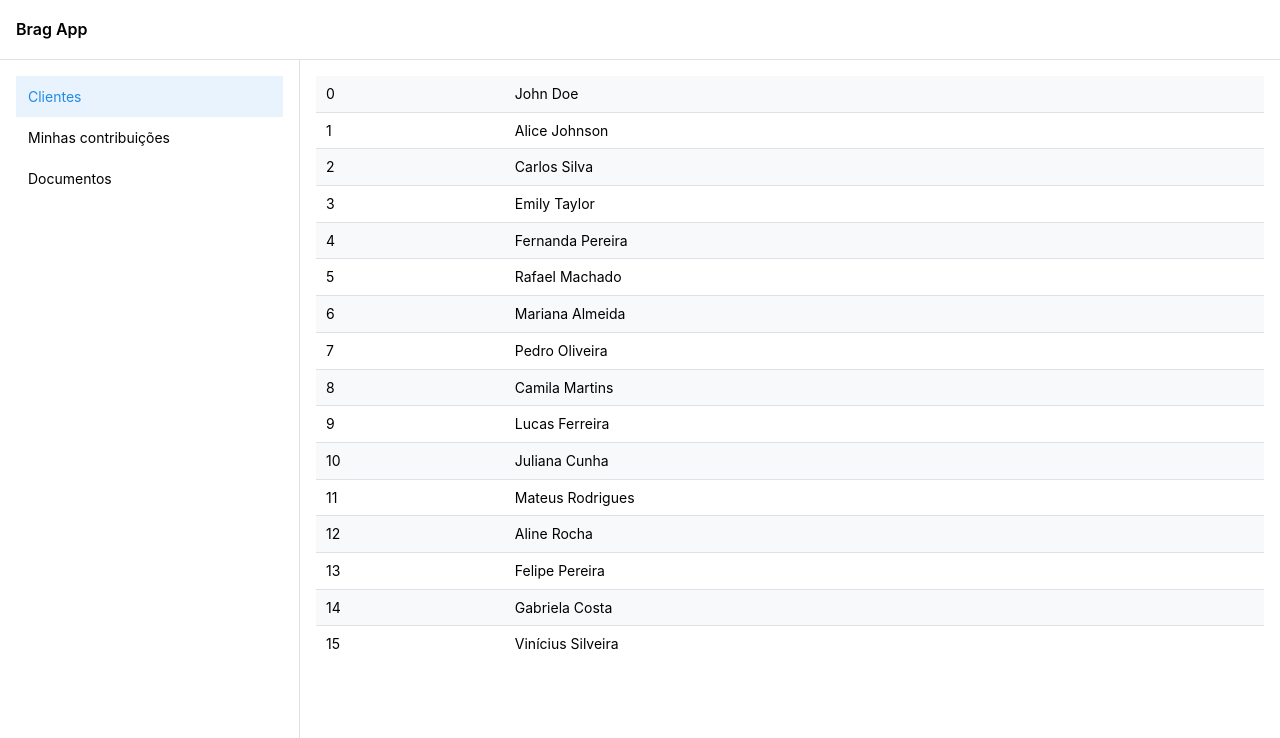
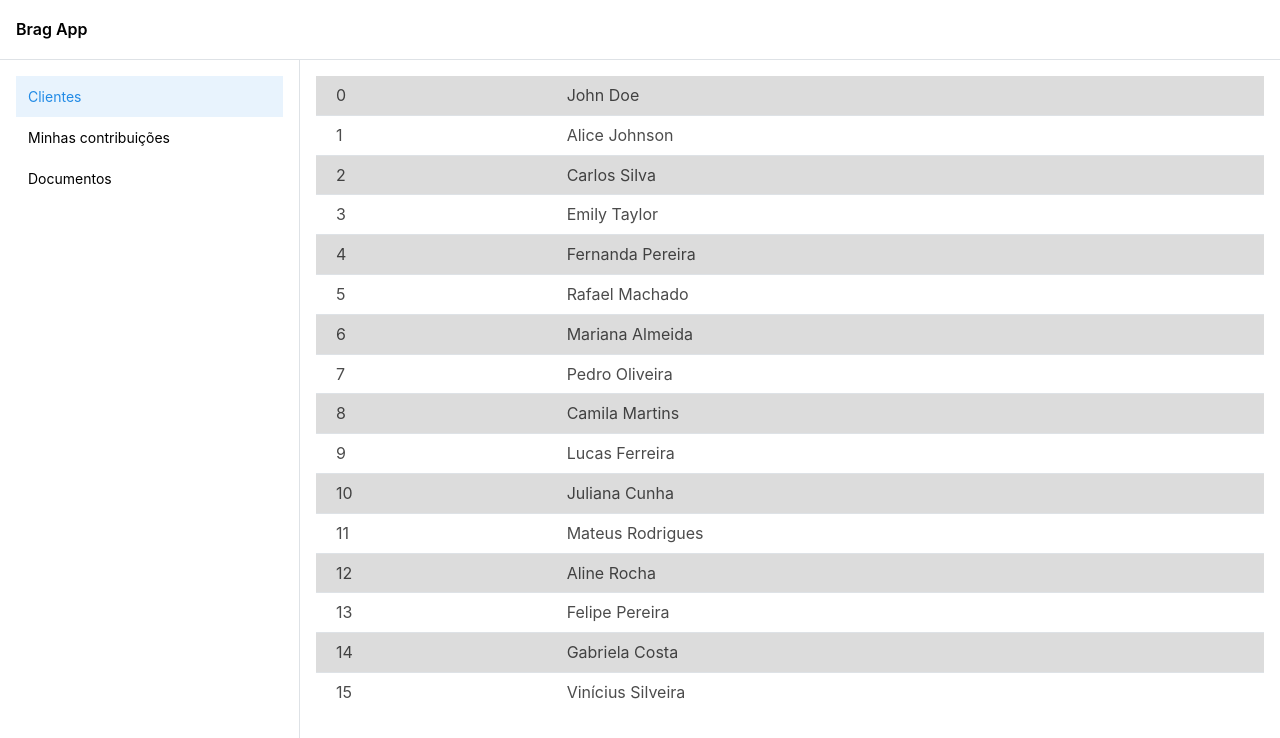
Before and after one commit to Ronald-ps/judicial-process-app-front, a React (Vite) app: page /clients in a window 1280 px wide. Shown: the top 738 px of the page. Built offline with nearby package versions, Linux system fonts and the light colour scheme; data requests are answered from the project's data file.

Commit message:
feat: melhorias de estilo em client list

```diff
--- a/src/index.css
+++ b/src/index.css
@@ -0,0 +1 @@
+@import "./mantine-override.css"
--- /dev/null
+++ b/src/mantine-override.css
@@ -0,0 +1,9 @@
+/* Override the background color of even rows */
+.mantine-Table-tbody .mantine-Table-tr:nth-child(even) {
+  background-color: #ebebeb00;
+}
+
+/* Override the background color of odd rows */
+.mantine-Table-tbody .mantine-Table-tr:nth-child(odd) {
+  background-color: #DCDCDC;
+}
--- a/src/pages/ClientListPage/ClientsList/index.tsx
+++ b/src/pages/ClientListPage/ClientsList/index.tsx
@@ -31,9 +31,15 @@ interface ClientsListProps {
 export const ClientsList = (props: ClientsListProps) => {
   const rows = props.clients.map((client, i) => (
     <Table.Tr key={client.id}>
-      <Table.Td>{i}</Table.Td>
       <Table.Td>
-        {client.first_name} {client.last_name}
+        <Text opacity="0.7" px="10px">
+          {i}
+        </Text>
+      </Table.Td>
+      <Table.Td>
+        <Text opacity="0.7" px="10px">
+          {client.first_name} {client.last_name}
+        </Text>
       </Table.Td>
     </Table.Tr>
   ));
```
